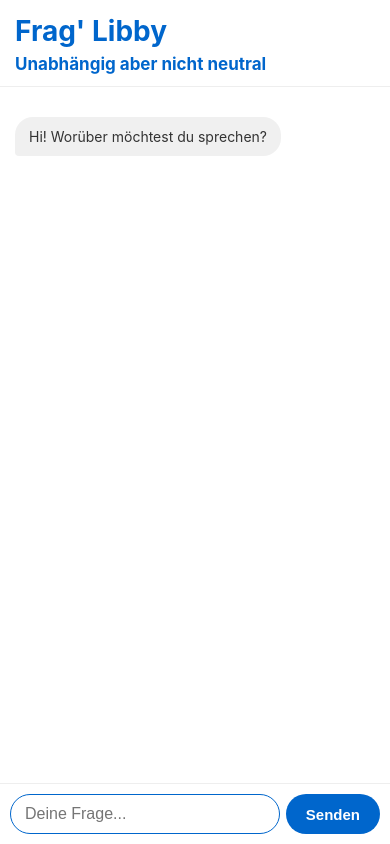
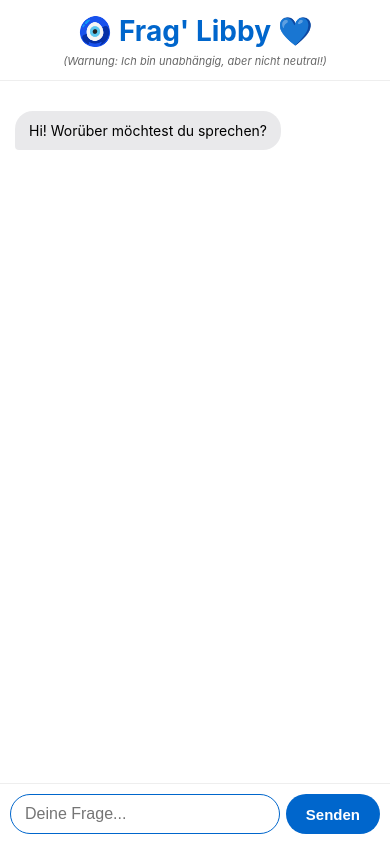
Before and after one commit to mkm8dphc9w-blip/libby-chatbot, a website: page index.html in a window 390 px wide. Drawn offline with Linux system fonts and the light colour scheme.

Commit message:
Update title with emojis, warning subtitle, iMessage-style alignment

```diff
--- a/index.html
+++ b/index.html
@@ -8,21 +8,23 @@
 * { box-sizing:border-box; }
 body { margin:0; padding:0; font-family:-apple-system,BlinkMacSystemFont,"Segoe UI",Roboto,sans-serif; background:#f5f5f5; height:100vh; overflow:hidden; }
 .container { max-width:700px; margin:0 auto; background:white; height:100vh; display:flex; flex-direction:column; }
-h1 { color:#0066cc; margin:0; padding:20px 20px 5px 20px; font-size:32px; font-weight:bold; flex-shrink:0; line-height:1.2; }
-.subtitle { color:#0066cc; font-size:19px; font-weight:bold; padding:0 20px 15px 20px; border-bottom:1px solid #eee; margin:0; flex-shrink:0; }
+h1 { color:#0066cc; margin:0; padding:20px 20px 5px 20px; font-size:32px; font-weight:bold; flex-shrink:0; line-height:1.2; text-align:center; }
+.subtitle { color:#666; font-size:13px; font-weight:normal; padding:0 20px 15px 20px; border-bottom:1px solid #eee; margin:0; flex-shrink:0; text-align:center; font-style:italic; }
 #chat { flex:1; padding:15px; overflow-y:auto; -webkit-overflow-scrolling:touch; }
-.msg-wrapper { margin:15px 0; clear:both; }
-.msg-wrapper.user { text-align:right; }
-.msg { padding:10px 14px; border-radius:18px; display:inline-block; max-width:85%; word-wrap:break-word; font-size:15px; line-height:1.4; }
-.bot { background:#f0f0f0; color:#333; border-radius:18px 18px 18px 4px; }
-.user { background:#0066cc; color:white; border-radius:18px 18px 4px 18px; }
-.feedback-container { margin-top:8px; font-size:13px; color:#666; display:flex; align-items:center; gap:6px; }
+.msg-wrapper { margin:15px 0; display:flex; flex-direction:column; }
+.msg-wrapper.bot { align-items:flex-start; }
+.msg-wrapper.user { align-items:flex-end; }
+.msg { padding:10px 14px; border-radius:18px; max-width:75%; word-wrap:break-word; font-size:15px; line-height:1.4; }
+.msg.bot { background:#e9e9eb; color:#000; border-radius:18px 18px 18px 4px; }
+.msg.user { background:#0066cc; color:white; border-radius:18px 18px 4px 18px; }
+.feedback-container { margin-top:8px; font-size:13px; color:#666; display:flex; align-items:center; gap:6px; align-self:flex-start; }
 .feedback-container button { background:transparent; border:none; width:28px; height:28px; font-size:18px; cursor:pointer; transition:all 0.2s; border-radius:50%; padding:0; }
 .feedback-container button:hover { transform:scale(1.15); background:#f5f5f5; }
 .feedback-container button.active-good { background:#22c55e; transform:scale(1.1); }
 .feedback-container button.active-bad { background:#ef4444; transform:scale(1.1); }
 .feedback-container button:disabled { opacity:0.3; cursor:not-allowed; }
-.typing { padding:10px 14px; background:#f0f0f0; border-radius:18px; display:inline-block; }
+.typing-wrapper { display:flex; flex-direction:column; align-items:flex-start; }
+.typing { padding:10px 14px; background:#e9e9eb; border-radius:18px; display:inline-block; }
 .typing span { width:8px; height:8px; background:#999; border-radius:50%; display:inline-block; margin:0 3px; animation:bounce 1.4s infinite; }
 .typing span:nth-child(2) { animation-delay:0.2s; }
 .typing span:nth-child(3) { animation-delay:0.4s; }
@@ -36,8 +38,8 @@ button[type="submit"]:disabled { opacity:0.5; }
 
 @media (max-width:600px) {
   h1 { font-size:28px; padding:15px 15px 5px 15px; }
-  .subtitle { font-size:17px; padding:0 15px 12px 15px; }
-  .msg { font-size:14px; max-width:90%; }
+  .subtitle { font-size:11px; padding:0 15px 12px 15px; }
+  .msg { font-size:14px; max-width:85%; }
   .feedback-container { font-size:12px; }
   form { padding:10px; gap:6px; }
   input { padding:10px 14px; font-size:16px; }
@@ -47,8 +49,8 @@ button[type="submit"]:disabled { opacity:0.5; }
 </head>
 <body>
 <div class="container">
-  <h1>Frag' Libby</h1>
-  <p class="subtitle">Unabhängig aber nicht neutral</p>
+  <h1>🧿 Frag' Libby 💙</h1>
+  <p class="subtitle">(Warnung: Ich bin unabhängig, aber nicht neutral!)</p>
   <div id="chat"></div>
   <form onsubmit="send(event)">
     <input type="text" id="msg" placeholder="Deine Frage..." autocomplete="off" autofocus required>
@@ -60,7 +62,8 @@ const chat=document.getElementById('chat'),msg=document.getElementById('msg'),bt
 
 function add(text,isUser,conversationId){
   const wrapper=document.createElement('div');
-  wrapper.className='msg-wrapper'+(isUser?' user':'');
+  wrapper.className='msg-wrapper '+(isUser?'user':'bot');
+
   const p=document.createElement('div');
   p.className='msg '+(isUser?'user':'bot');
   p.textContent=text;
@@ -80,7 +83,7 @@ function add(text,isUser,conversationId){
 function showTyping(){
   const wrapper=document.createElement('div');
   wrapper.id='typing-indicator';
-  wrapper.className='msg-wrapper';
+  wrapper.className='typing-wrapper';
   wrapper.innerHTML='<div class="typing"><span></span><span></span><span></span></div>';
   chat.appendChild(wrapper);
   chat.scrollTop=chat.scrollHeight;
```
